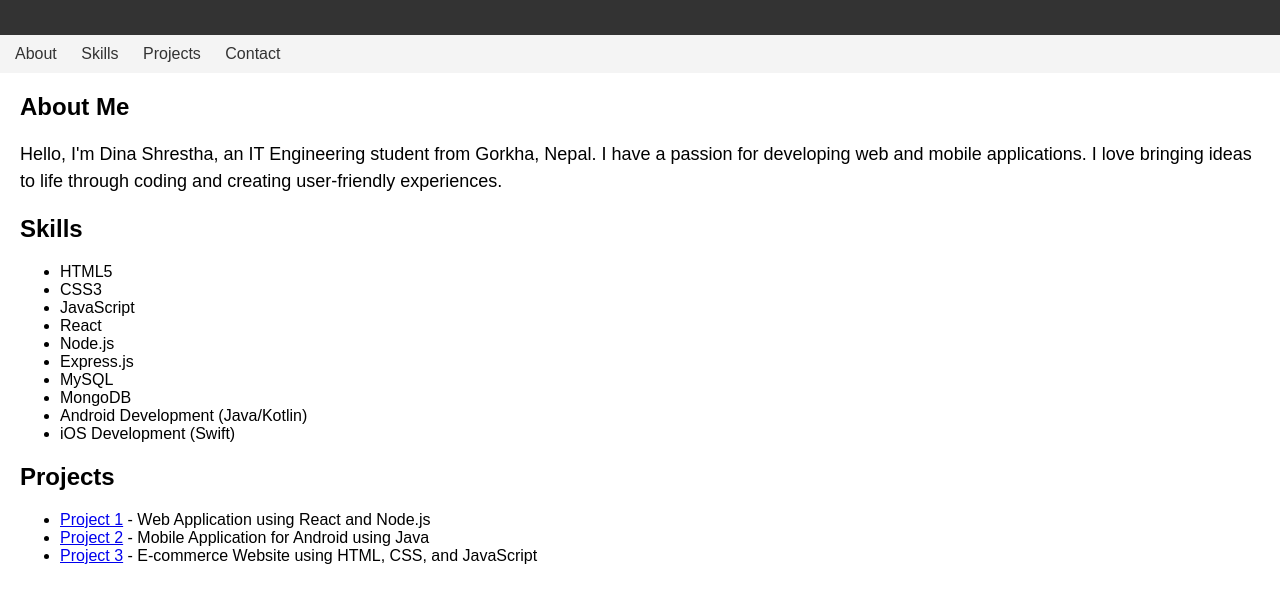
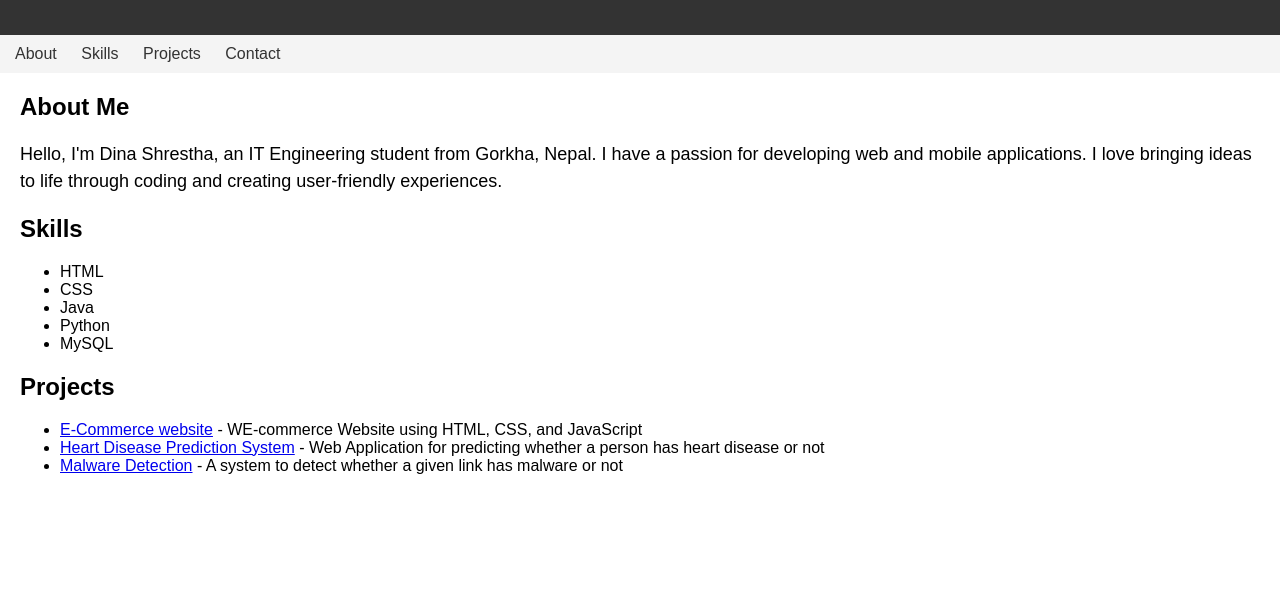
Before and after one commit to dina59/mysite, a plain HTML site: page index.html in a window 1280 px wide. Shown: the part 105-708 px from the top of the page. Drawn offline with Linux system fonts and the light colour scheme.

Commit message:
Update index.html

```diff
--- a/index.html
+++ b/index.html
@@ -97,22 +97,17 @@
     <section id="skills">
       <h2>Skills</h2>
       <ul>
-        <li>HTML5</li>
-        <li>CSS3</li>
-        <li>JavaScript</li>
-        <li>React</li>
-        <li>Node.js</li>
-        <li>Express.js</li>
+        <li>HTML</li>
+        <li>CSS</li>
+        <li>Java</li>
+        <li>Python</li>
         <li>MySQL</li>
-        <li>MongoDB</li>
-        <li>Android Development (Java/Kotlin)</li>
-        <li>iOS Development (Swift)</li>
       </ul>
     </section>
 
     <section id="projects">
       <h2>Projects</h2>
       <ul>
-        <li><a href="#">Project 1</a> - Web Application using React and Node.js</li>
-        <li><a href="#">Project 2</a> - Mobile Application for Android using Java</li>
-        <li><a href="#">Project 3</a> - E-commerce Website using HTML, CSS, and JavaScript</
+        <li><a href="#">E-Commerce website</a> - WE-commerce Website using HTML, CSS, and JavaScript</li>
+        <li><a href="#">Heart Disease Prediction System</a> - Web Application for predicting whether a person has heart disease or not</li>
+        <li><a href="#">Malware Detection</a> - A system to detect whether a given link has malware or not</li>
```
